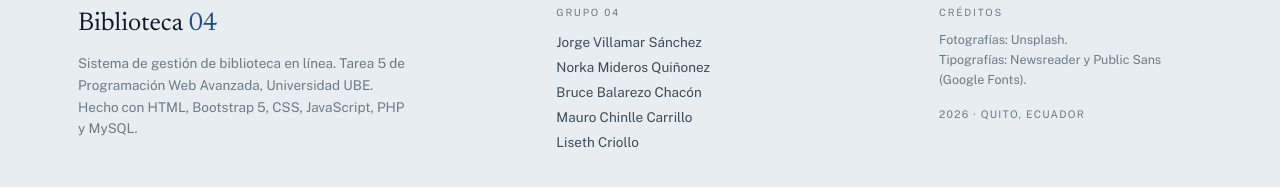
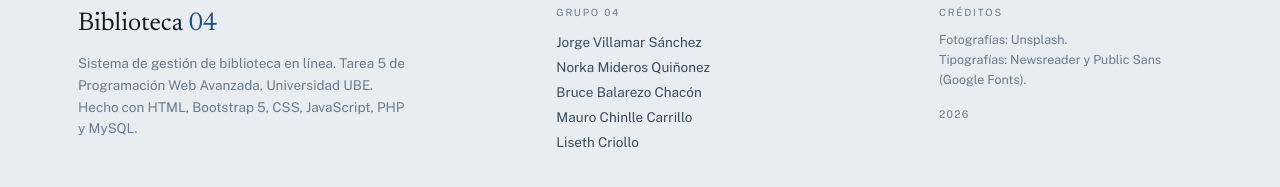
Before and after one commit to jorgevillamar369-glitch/PWTAREA5, a PHP site: page /index.php in a window 1280 px wide. Shown: the part 3511-3698 px from the top of the page. Run offline with PHP 8.4, Linux system fonts and the light colour scheme; data comes from the database, SQL or seed files in the repository.

Commit message:
Pie: quitar la ciudad del footer

```diff
--- a/includes/footer.php
+++ b/includes/footer.php
@@ -29,7 +29,7 @@
           Fotografías: Unsplash.<br>
           Tipografías: Newsreader y Public Sans (Google Fonts).
         </p>
-        <p class="pie__fecha"><?= date('Y') ?> · Quito, Ecuador</p>
+        <p class="pie__fecha"><?= date('Y') ?></p>
       </div>
     </div>
   </div>
```
